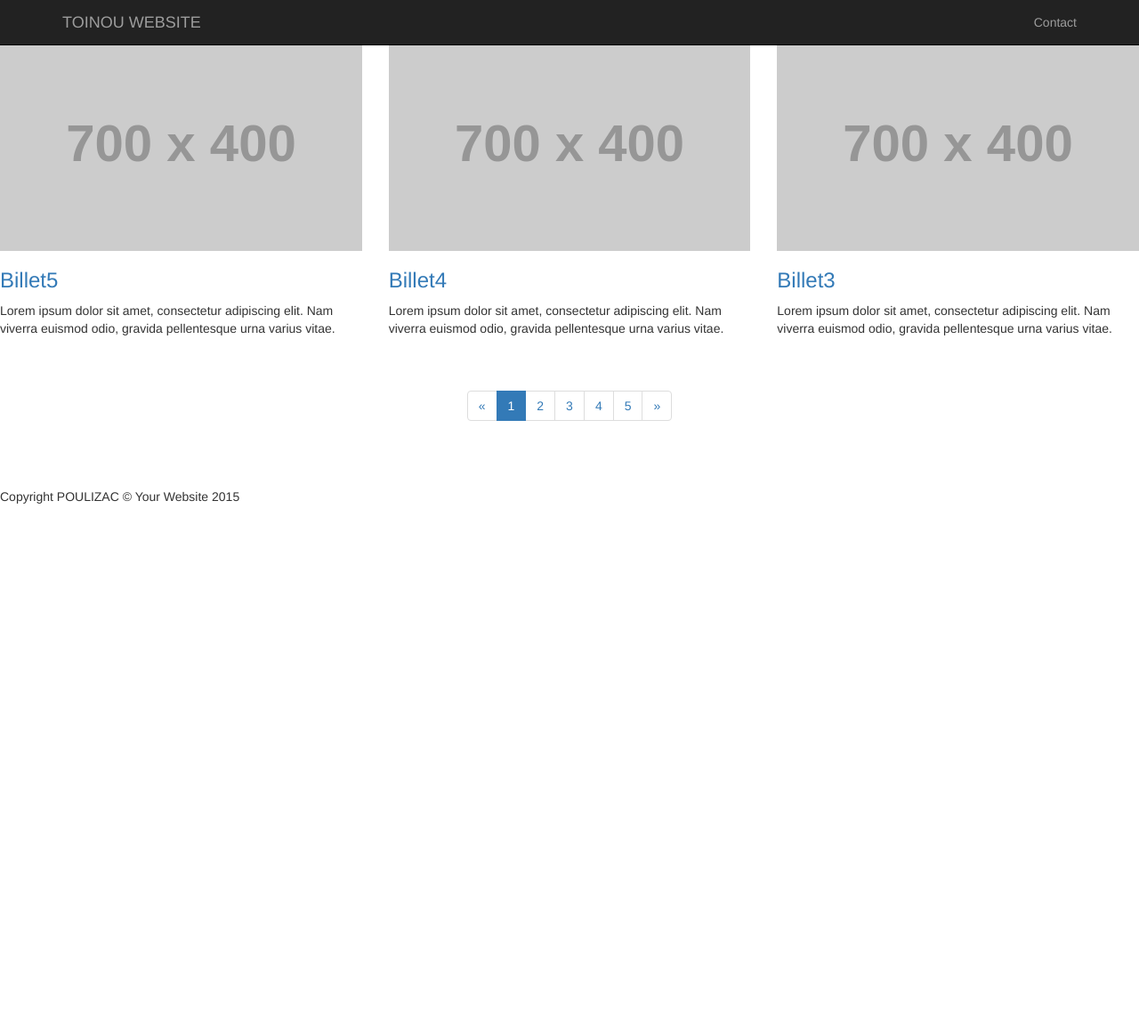
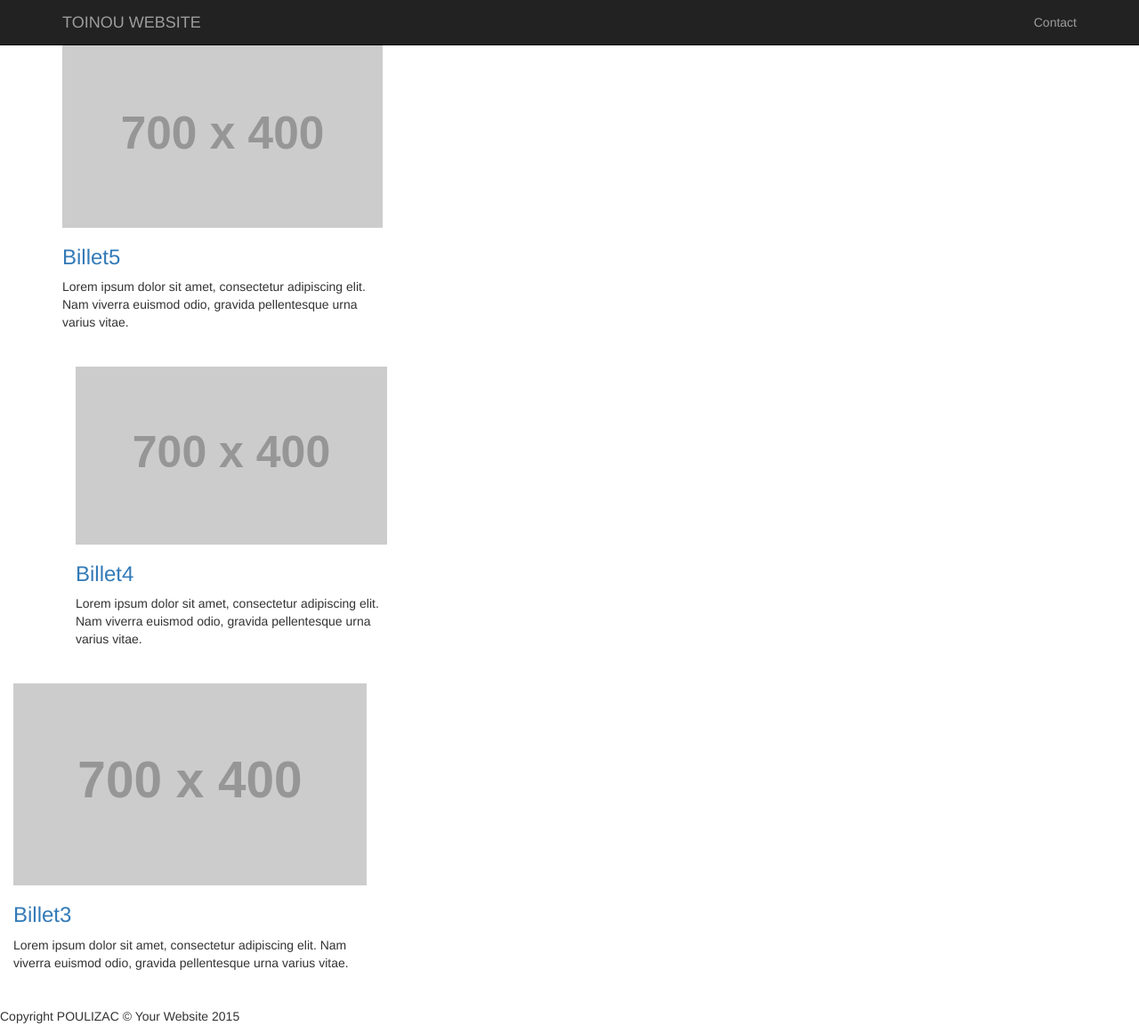
Before and after one commit to pouliant/pouliant.github.io, a Jekyll site: the page built from index.md, in a window 1280 px wide and 1162 px high. Shown: the whole window at 89% size. Built offline with Jekyll 4.4.1, drawn with Linux system fonts in a browser that asks for light colours; nearby versions of some CDN libraries; library files that are not in the unit come from our copies.

Commit message:
modif container

```diff
--- a/_layouts/default.html
+++ b/_layouts/default.html
@@ -34,6 +34,7 @@
 </header>
 
 <main>
+ <div class="container">
 <div class="row">
   {% for post in site.posts  limit:3 %}
 
@@ -46,42 +47,16 @@
                 </h3>
                 <p>Lorem ipsum dolor sit amet, consectetur adipiscing elit. Nam viverra euismod odio, gravida pellentesque urna varius vitae.</p>
             </div>
+     </div>
+
+  {% endfor %}
 
 
-  {% endfor %}
-   <div class="row text-center">
-            <div class="col-lg-12">
-                <ul class="pagination">
-                    <li>
-                        <a href="#">&laquo;</a>
-                    </li>
-                    <li class="active">
-                        <a href="#">1</a>
-                    </li>
-                    <li>
-                        <a href="#">2</a>
-                    </li>
-                    <li>
-                        <a href="#">3</a>
-                    </li>
-                    <li>
-                        <a href="#">4</a>
-                    </li>
-                    <li>
-                        <a href="#">5</a>
-                    </li>
-                    <li>
-                        <a href="#">&raquo;</a>
-                    </li>
-                </ul>
-            </div>
-        </div>
-</div>
-
-
+</div class="container">
 </main>
 <footer>
        {% include footer.html %}
+
 </footer>
 </body>
 </html>
```
